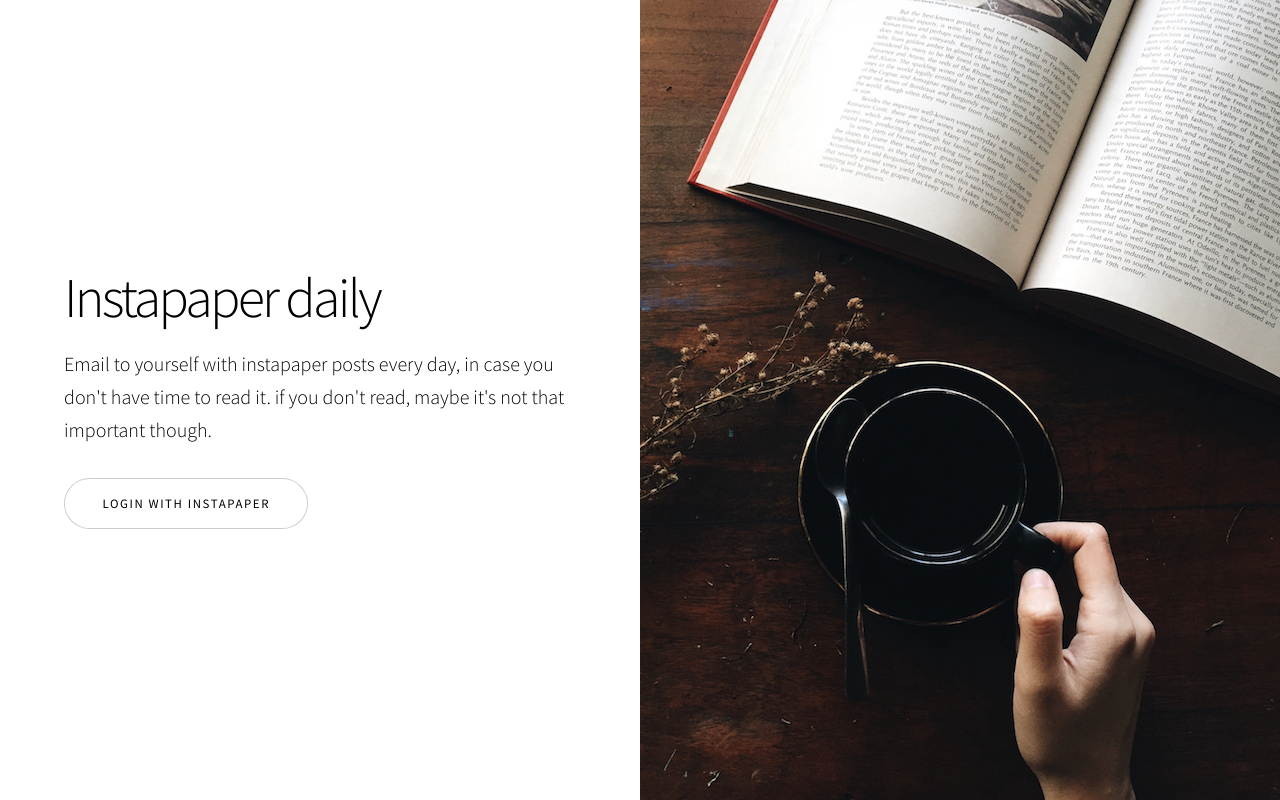
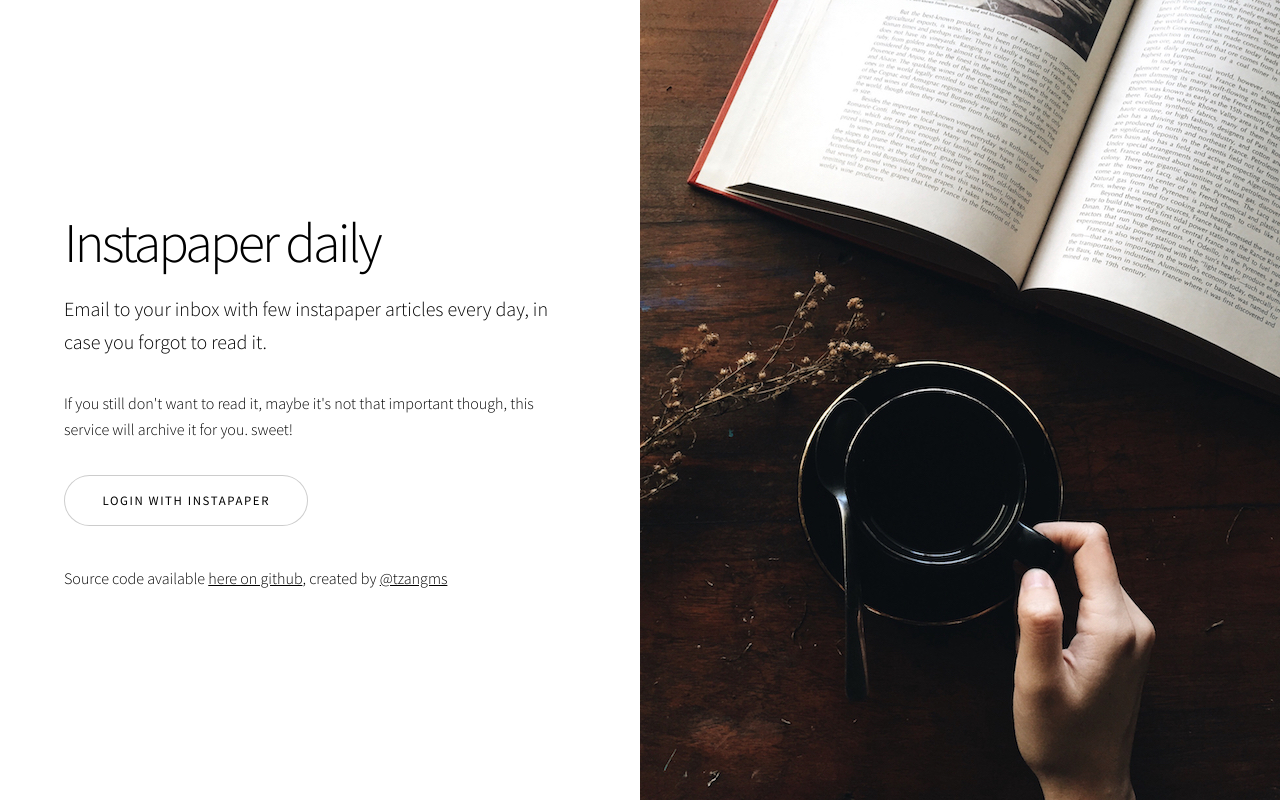
Before and after one commit to tzangms/instapaperdaily, a Django app: page / in a window 1280 px wide. Run offline with Django 3.2, Linux system fonts and the light colour scheme.

Commit message:
web page improvements

```diff
--- a/templates/base.html
+++ b/templates/base.html
@@ -11,6 +11,11 @@
 		<meta charset="utf-8" />
 		<meta name="viewport" content="width=device-width, initial-scale=1" />
 		<link rel="stylesheet" href="{% static "assets/css/main.css" %}" />
+        <meta property="og:url"           content="{{ request.build_absolute_uri }}" />
+        <meta property="og:type"          content="website" />
+        <meta property="og:title"         content="Instapaper daily" />
+        <meta property="og:description"   content="Email to your inbox with few instapaper articles every day, in case you forgot to read it." />
+        <meta property="og:image"         content="https://instapaperdaily.herokuapp.com/static/images/aga-putra-125108.jpg" />
 	</head>
 	<body>
 			<div id="wrapper" class="divided">
--- a/templates/index.html
+++ b/templates/index.html
@@ -2,9 +2,11 @@
 
 {% block content %}
 <h1>Instapaper daily</h1>
-<p class="major">Email to yourself with instapaper posts every day, in case you don't have time to read it. if you don't read, maybe it's not that important though.</p>
+<p class="major">Email to your inbox with few instapaper articles every day, in case you forgot to read it.</p>
+<p>If you still don't want to read it, maybe it's not that important though, this service will archive it for you. sweet!</p>
 <ul class="actions vertical">
 	<li><a href="/accounts/login/" class="button big wide smooth-scroll-middle">Login with Instapaper</a></li>
 </ul>
 
+<p>Source code available <a href="https://github.com/tzangms/instapaperdaily">here on github</a>, created by <a href="https://twitter.com/tzangms">@tzangms</a></p>
 {% endblock %}
--- a/templates/success.html
+++ b/templates/success.html
@@ -2,6 +2,6 @@
 
 {% block content %}
 <h1>Done!</h1>
-<p class="major">Wait and see.</p>
+<p class="major">Check your inbox tomorrow, wait and see.</p>
 
 {% endblock %}
```
